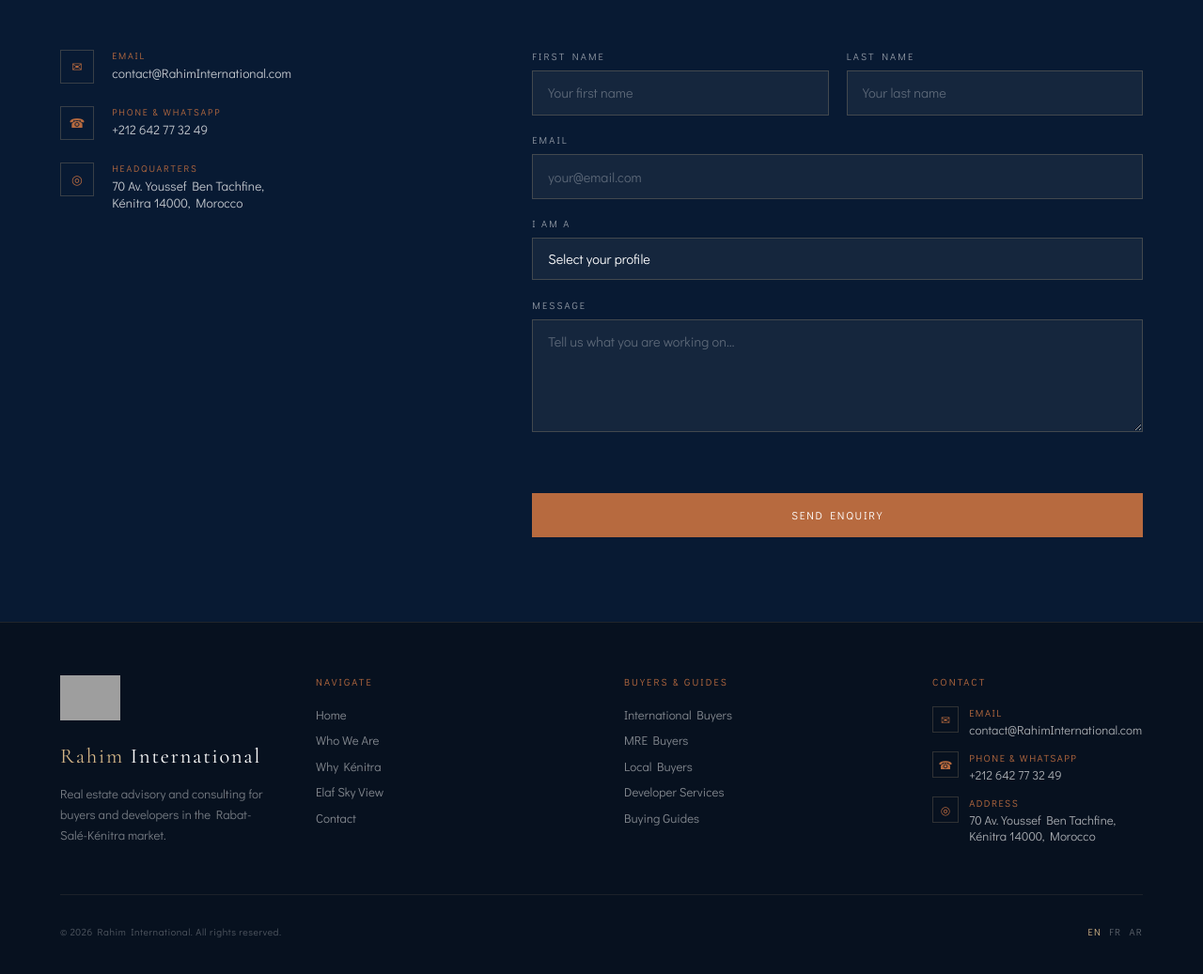
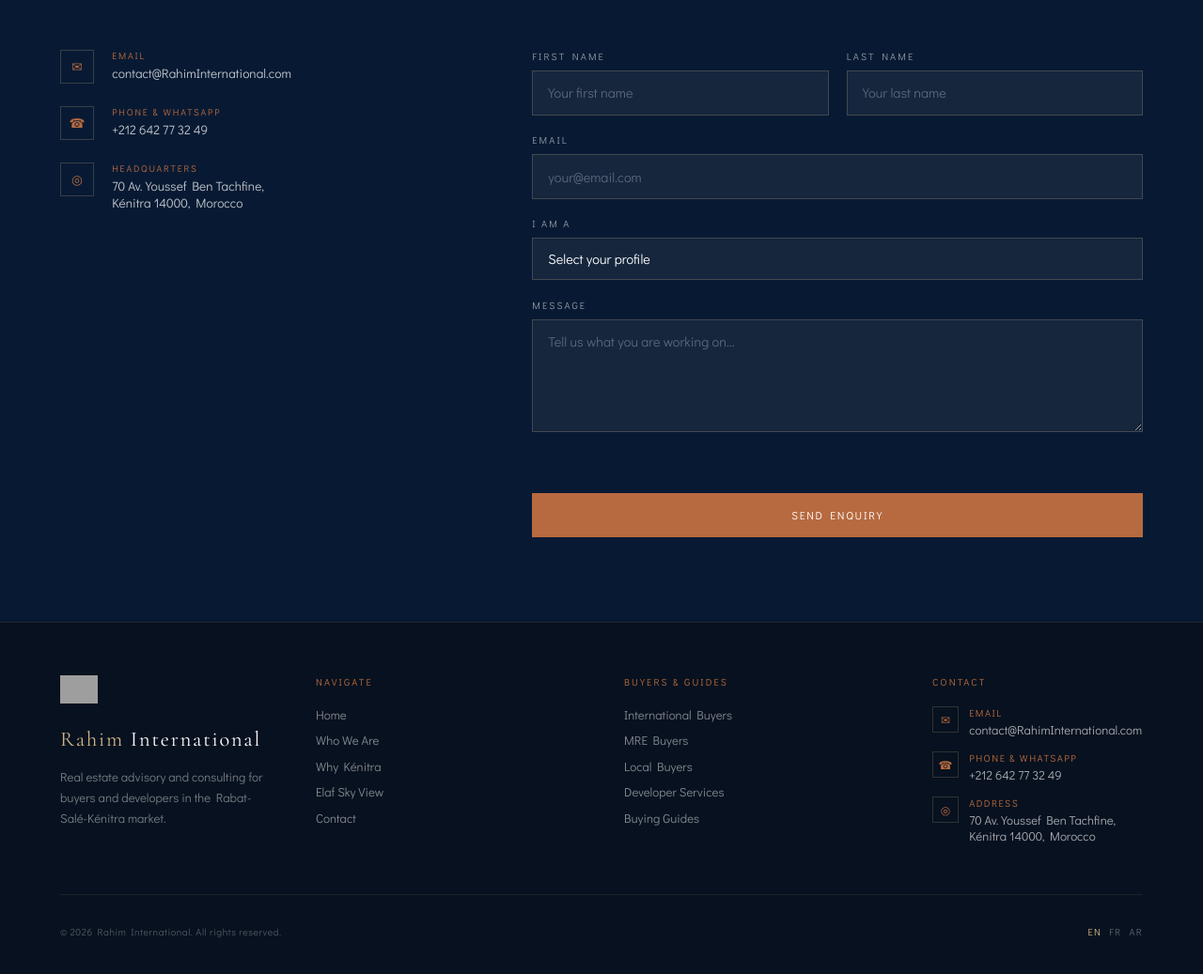
Before and after one commit to stouisse-cell/rahim, a plain HTML site: page index.html in a window 1280 px wide. Shown: the part 4817-5854 px from the top of the page at 94% size. Drawn offline with nearby package versions, Linux system fonts and the light colour scheme; grey boxes are pictures that could not be loaded.

Commit message:
Add files via upload

```diff
--- a/shared.css
+++ b/shared.css
@@ -1056,7 +1056,7 @@ footer {
   border-bottom: 1px solid rgba(210,180,134,0.1);
 }
 .footer-brand { display: flex; flex-direction: column; gap: 1rem; }
-.footer-brand-logo { width: 64px; height: auto; }
+.footer-brand-logo { width: 40px; height: auto; }
 .footer-tagline {
   font-size: 0.82rem;
   font-weight: 300;
```
